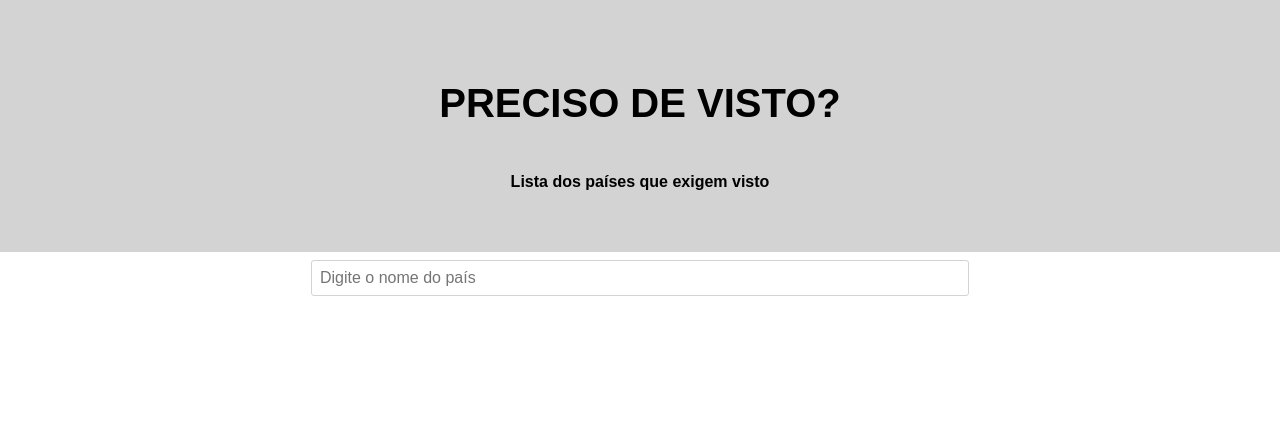
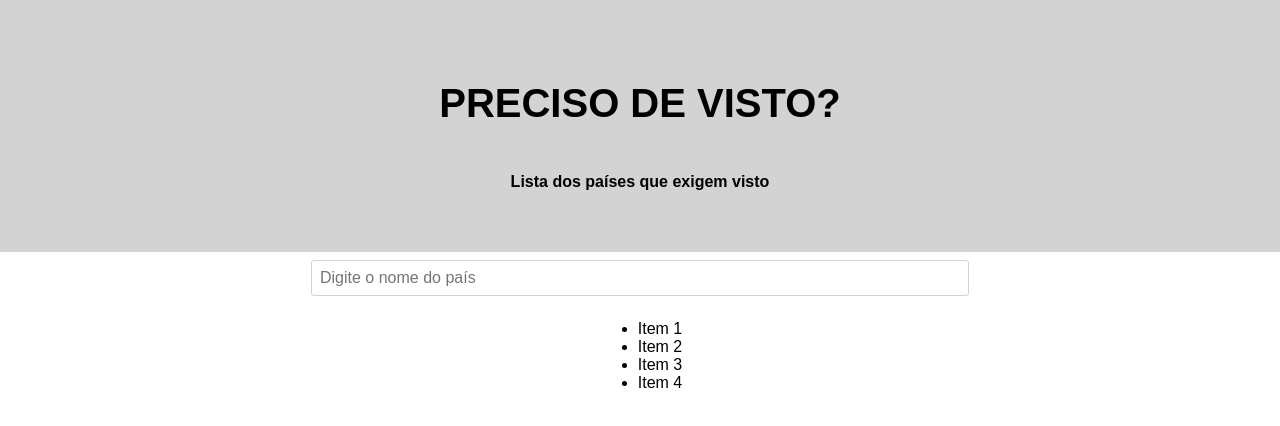
Before and after one commit to karlasamantha/preciso-de-visto, a React (Create React App) app: page / in a window 1280 px wide. Shown: the top 426 px of the page. Built offline with nearby package versions, Linux system fonts and the light colour scheme; no server answers.

Commit message:
Removes props and renders a list

```diff
--- a/src/components/List.js
+++ b/src/components/List.js
@@ -1,19 +1,17 @@
 import React, { Component } from 'react';
+
 const request = require('superagent');
 
 class List extends Component {
-  constructor(props) {
-    super(props);
-
-    this.state = {commits: ''}
-  }
-
   componentDidMount() {
     request
-      .get('https://api.github.com/repos/facebook/react/commits')
+      .get('https://restcountries.eu/rest/v2/all')
       .end((err, res) => {
         if (!err && res) {
           console.log('successss');
+          let data = Object.assign({}, res.body);
+          console.log(data)
+
         } else {
           console.log('errorrrrrr')
         }
@@ -24,7 +22,12 @@ class List extends Component {
 
   render() {
     return(
-      <h3>{ this.state.commits }</h3>
+        <ul>
+          <li>Item 1</li>
+          <li>Item 2</li>
+          <li>Item 3</li>
+          <li>Item 4</li>
+        </ul>
     )
   }
 }
```
